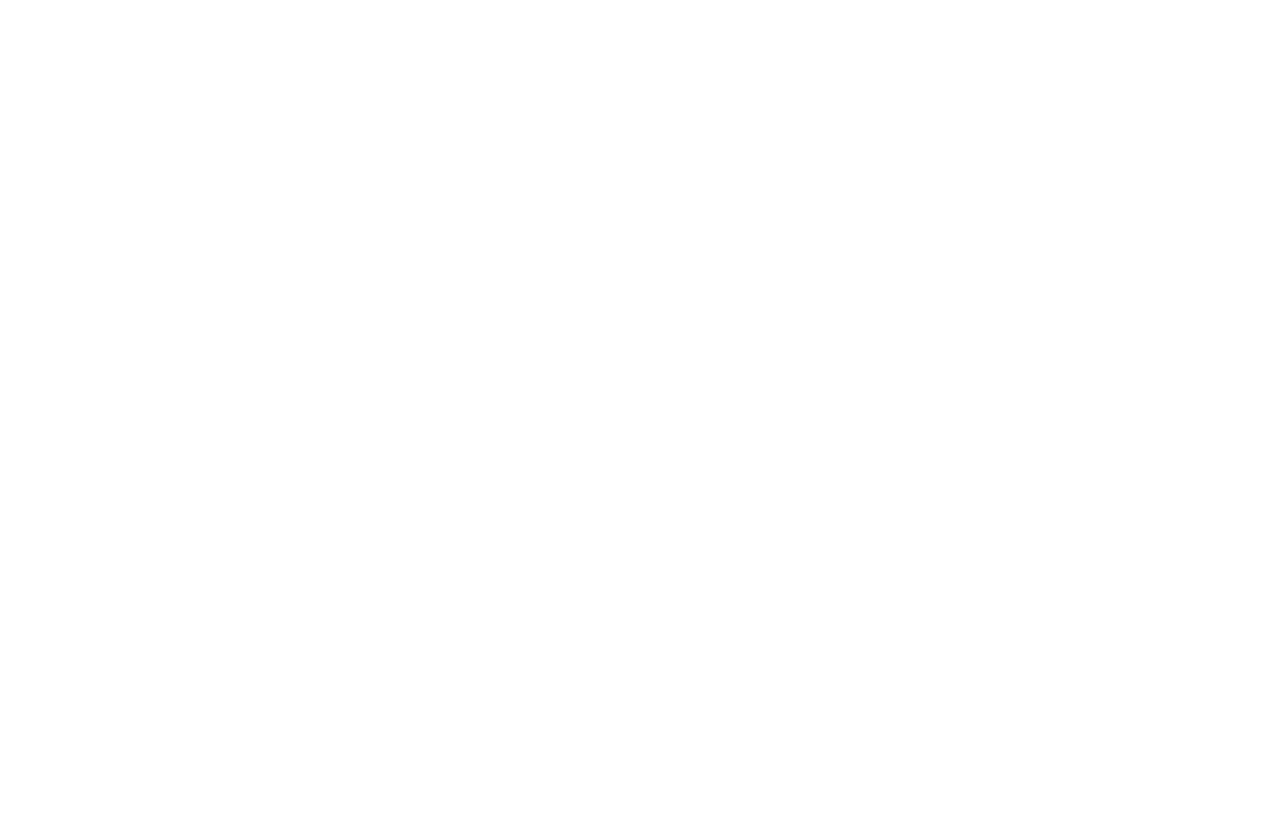
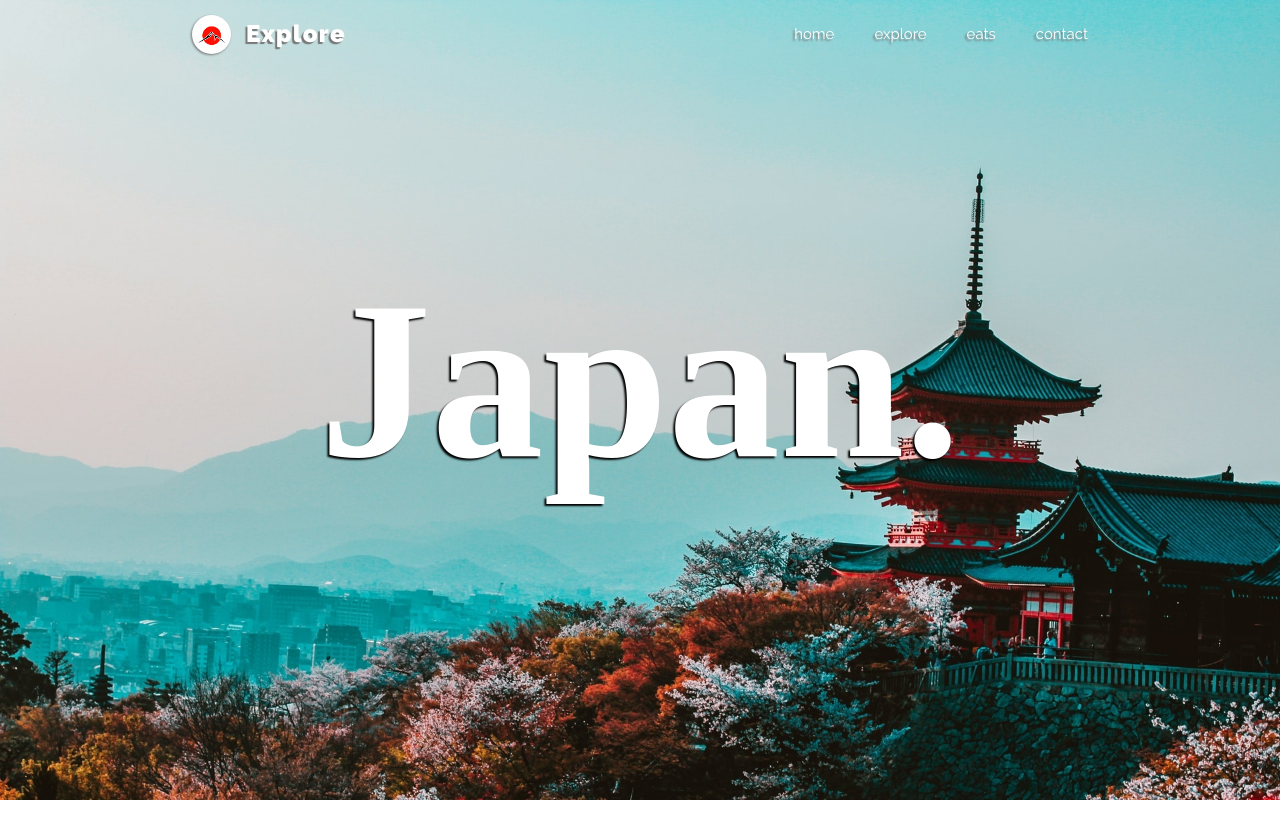
Before and after one commit to Tivler/RoadToHire-ish, a plain HTML site: page index.html in a window 1280 px wide. Shown: the top 838 px of the page. Before the commit the page ends 800 px from the top, so only its background shows below. Drawn offline with nearby package versions, Linux system fonts and the light colour scheme; a web font is replaced by a local one.

Commit message:
created hero and nav

```diff
--- /dev/null
+++ b/assets/scripts/index.js
@@ -0,0 +1,26 @@
+// let navStuff = () => {
+//     let offset = window.pageYOffset;
+//     if (offset >= )
+// }
+
+let offset = window.pageYOffset;
+console.log(offset);
+
+function parallax () {
+    const parallax = document.querySelector('.parallax');
+
+    window.addEventListener('scroll' ,  function () {
+        let offset = window.pageYOffset;
+        parallax.style.backgroundPositionY = offset * 0.4 + 'px' ;
+    });
+}
+
+function animateCss (item , action) {
+    const element =  document.querySelector(item);
+    element.classList.add('animated', action);
+}
+
+parallax();
+
+animateCss(".main_nav" , "bounceInDown");
+animateCss(".main_header--title", "bounceInUp");
--- /dev/null
+++ b/assets/styles/index.css
@@ -0,0 +1,138 @@
+@import url('https://fonts.googleapis.com/css?family=Open+Sans|Zeyada');
+@import url('https://fonts.googleapis.com/css?family=Archivo+Black');
+@import url('https://fonts.googleapis.com/css?family=Raleway');
+@import url('https://fonts.googleapis.com/css?family=Raleway:900');
+
+* {
+    margin: 0;
+    padding: 0;
+}
+
+body {
+    font-family: "Open sans" , sans-serif;
+    height: 4000px;
+}
+
+.background-image {
+    background: url('../images/image9.jpg');
+    height: 100vh;
+    width: 100%;
+    background-position: center;
+    background-size: cover;
+    background-repeat: no-repeat;
+}
+
+.main_nav {
+    position: fixed;
+    top: 0;
+    color: #fff;
+    font-family:'Raleway', -apple-system,BlinkMacSystemFont,"Segoe UI",Roboto,Ubuntu,"Helvetica Neue",Arial,sans-serif;
+    height: 68px;
+    width: 100%;
+    background-color: transparent;
+    z-index: 2000;
+}
+
+.logo_wrapper {
+    height: 68px;
+    margin-left: 15%;
+    display: flex;
+}
+
+.nav_logo--image {
+    height: 39px;
+    width: 39px;
+    border-radius: 100%;
+    align-self: center;
+    margin-right: 15px;
+    filter: drop-shadow(-1px 1px 1px #777);
+}
+
+.nav_logo--text {
+    display: inline;
+    font-size: 1.5em;
+    font-weight: bold;
+    letter-spacing: 1.25px;
+    line-height: 1.5;
+    align-self: center;
+    text-shadow: -2px 2px 1px #777;
+}
+
+.nav_list--wrapper {
+    position: fixed;
+    height: 68px;
+    width: 100%;
+    top: 0;
+    right: 0;
+    margin-right: 15%;
+}
+
+.main_nav--list {
+    height: 68px;
+    display: flex;
+    flex-direction: row;
+    align-items: center;
+    float: right;
+    font-size: .95em;
+}
+
+.main_nav--list li {
+    list-style-type: none;
+    text-transform: lowercase;
+}
+
+.nav_list--item {
+    font-size: 15px;
+    color: #fff;
+    text-decoration: none;
+    text-shadow: -2px 2px 2px #777;
+}
+
+.home {
+    padding-right: 40px;
+}
+
+.explore {
+    padding-right: 40px;
+}
+
+.eats {
+    padding-right: 40px;
+}
+
+
+.main_header {
+    position: absolute;
+    top: 50%;
+    left: 50%;
+    transform: translate(-50% , -50%);
+}
+
+.main_header--title {
+    font-family: "Zeyada";
+    font-size: 14em;
+    font-weight: 800;
+    color: #fff;
+    text-shadow: -2px 2px 2px #000;
+    margin-bottom: 40px;
+}
+
+
+.button_wrapper {
+    display: flex;
+    justify-content: center;
+}
+
+.header_button {
+    width: 100%;
+    display: block;
+    font-weight: 800;
+    font-size: 20px;
+    letter-spacing: 2px;
+    text-transform: capitalize;
+    padding: 15px;
+    background-color:indianred;
+    color: #fff;
+    border: 1px solid indianred;
+    border-radius: 5px;
+}
--- a/index.html
+++ b/index.html
@@ -4,9 +4,32 @@
     <meta charset="UTF-8">
     <meta name="viewport" content="width=device-width, initial-scale=1.0">
     <meta http-equiv="X-UA-Compatible" content="ie=edge">
-    <title>Welcome To Santorini</title>
+    <link rel="stylesheet" href="./assets/styles/index.css">
+    <link rel="stylesheet" href="https://cdnjs.cloudflare.com/ajax/libs/animate.css/3.7.0/animate.min.css">
+    <title>Welcome To Japan</title>
 </head>
 <body>
+    <div class="parallax background-image"></div>
 
+    <nav class="main_nav">
+        <div class="logo_wrapper">
+            <img class="nav_logo--image" src="../assets/images/avi.jpg" alt="Logo">
+            <h2 class="nav_logo--text">Explore</h2>
+        </div>
+        <div class="nav_list--wrapper">
+            <ul class="main_nav--list">
+                <li class="home"><a class="nav_list--item" href="#">Home</a></li>
+                <li class="explore"><a class="nav_list--item" href="#">Explore</a></li>
+                <li class="eats"><a class="nav_list--item" href="#">Eats</a></li>
+                <li class="contact"><a class="nav_list--item" href="#">Contact</a></li>
+            </ul>
+        </div>
+    </nav>
+
+    <header class="main_header">
+        <h1 class="main_header--title">Japan.</h1>
+    </header>
+
+    <script src="./assets/scripts/index.js"></script>
 </body>
 </html>
```
Also changed, not shown: assets/images/avi.jpg (added), assets/images/image1.jpg (deleted), assets/images/image2.jpg (deleted), assets/images/image3.jpg (deleted), assets/images/image4.jpg (deleted), assets/images/image5.jpg (deleted), assets/images/image9.jpg (added).
